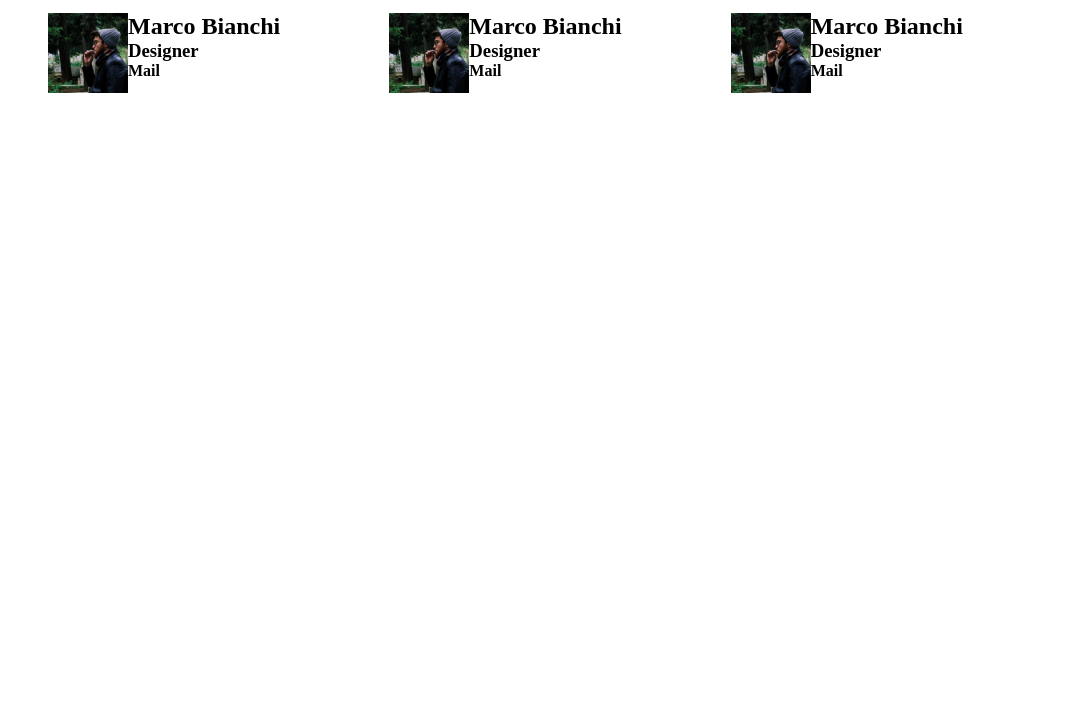
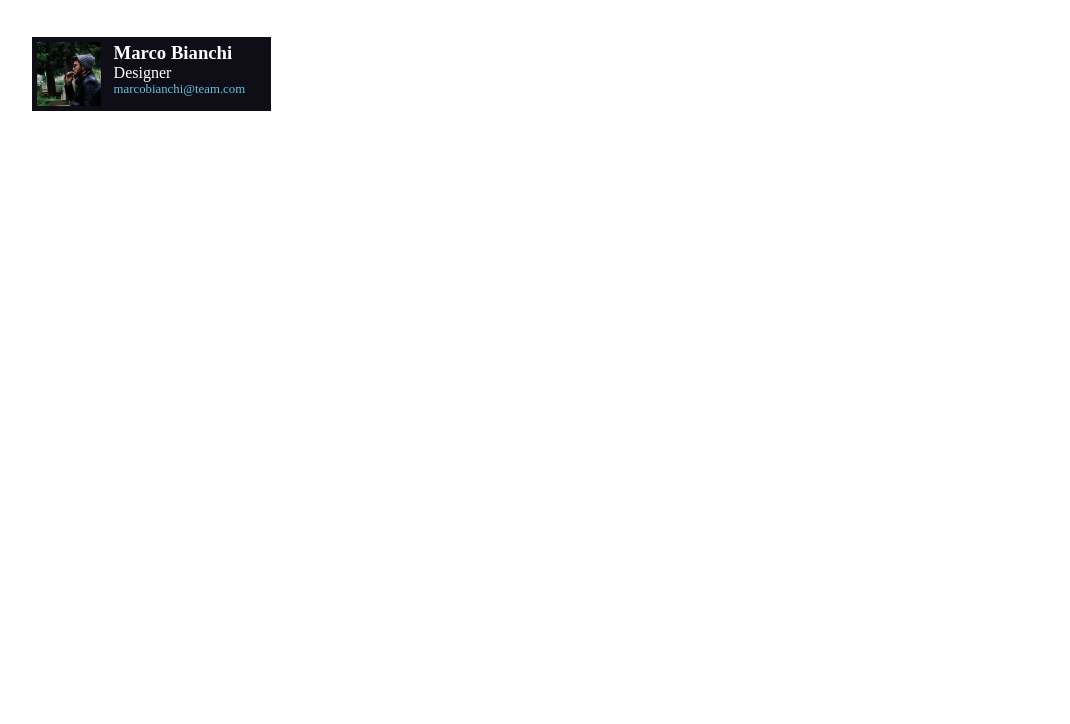
Before and after one commit to MarcoInchingoli89/html-css-float-cards, a plain HTML site: page index.html in a window 1280 px wide. Shown: the part 76-800 px from the top of the page, without its empty margins (96-1166 px from the left). Drawn offline with Linux system fonts and the light colour scheme.

Commit message:
Main Fix Floating Cards

```diff
--- a/assets/css/style.css
+++ b/assets/css/style.css
@@ -21,7 +21,7 @@
 
 /*#region Utilities*/
 
-.clearfix {
+.clearfix::after {
     content: "";
     display: table;
     clear: both;
@@ -29,8 +29,9 @@
 
 img {
     max-width: 100%;
-    height: 5rem;
+    height: 4rem;
     float: left;
+    padding-right: 0.8rem;
 }
 
 .container {
@@ -38,10 +39,21 @@ img {
     margin: auto;
 }
 
+.mt2 {
+    margin-top: 2.5rem;
+}
+
 .card {
     float: left;
-    width: calc(100% / 3);
-    padding: 1rem;
+    width: calc(70% / 3);
+    padding: 0.3rem;
+    background-color: #0F0E17;
+    color: white;
+}
+
+.mail {
+    font-size: 0.8rem;
+    color: #61C0E1;
 }
 
 /*#endregion Utilities*/
--- a/index.html
+++ b/index.html
@@ -24,44 +24,30 @@
 
             <div class="row">
 
-                <div class="col_3">
+                <div class="col_3 mt2">
 
-                    <div class="card">
+                    <div class="card clearfix">
 
                         <img src="./assets/img/male1.png" alt="a man smoking">
-                        <h2>Marco Bianchi</h2>
-                        <h3>Designer</h3>
-                        <h4>Mail</h4>
+
+                            <h3>Marco Bianchi</h3>
+                            <p>Designer</p>
+                            <p class="mail">marcobianchi@team.com</p>
 
                     </div>
 
-                    <div class="col_3">
-
-                        <div class="card">
-
-                            <img src="./assets/img/male1.png" alt="a man smoking">
-                            <h2>Marco Bianchi</h2>
-                            <h3>Designer</h3>
-                            <h4>Mail</h4>
+                </div>
 
 
-                        </div>
-
-                        <div class="col_3">
-
-                            <div class="card">
-
-                                <img src="./assets/img/male1.png" alt="a man smoking">
-                                <h2>Marco Bianchi</h2>
-                                <h3>Designer</h3>
-                                <h4>Mail</h4>
 
 
-                            </div>
 
-                </div>
+
+
+
 
             </div>
+
 
 
 
```
